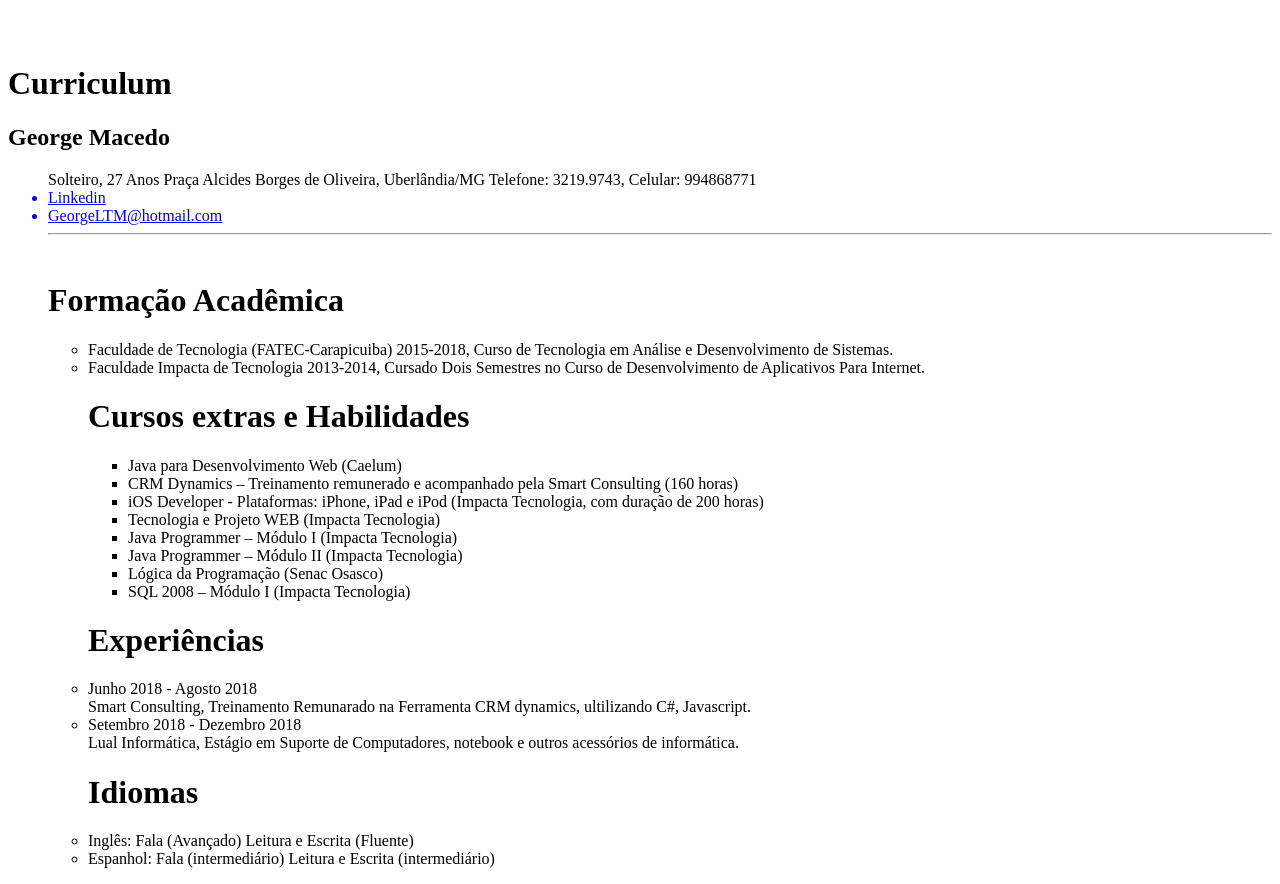
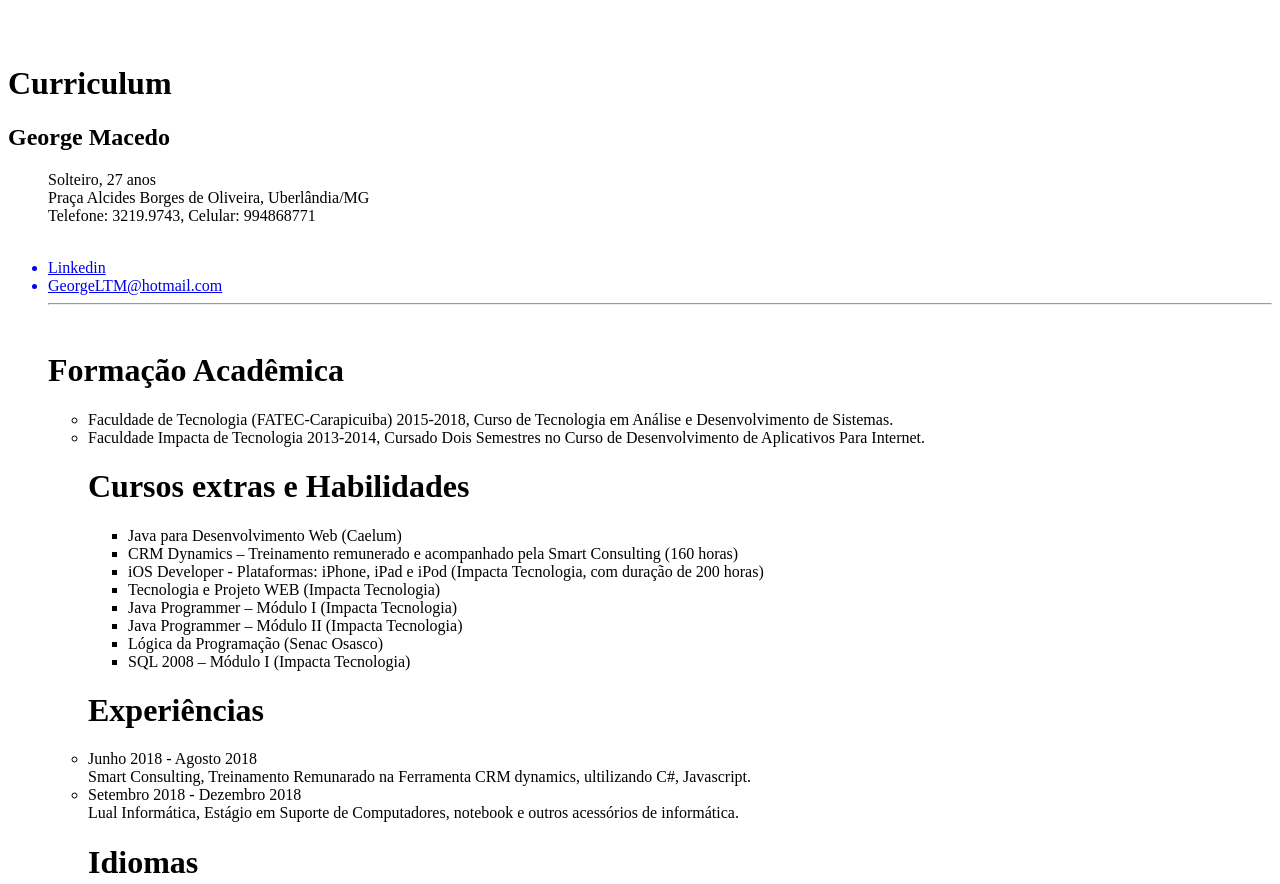
Before and after one commit to GeorgeLMac/Curriculum, a plain HTML site: page index.html in a window 1280 px wide. Shown: the top 884 px of the page. Drawn offline with Linux system fonts and the light colour scheme.

Commit message:
Update index.html

```diff
--- a/index.html
+++ b/index.html
@@ -6,9 +6,8 @@
   <h2>George Macedo</h2>
 
   <ul>
-  Solteiro, 27 Anos
-  Praça Alcides Borges de Oliveira, Uberlândia/MG
-  Telefone: 3219.9743, Celular: 994868771
+  <p>Solteiro, 27 anos <br>Praça Alcides Borges de Oliveira, Uberlândia/MG<br>Telefone: 3219.9743, Celular: 994868771</p>
+  <br>
     <a href="https://www.linkedin.com/in/george-macedo-074569120/">
       <li>Linkedin</li>
     </a>
```
